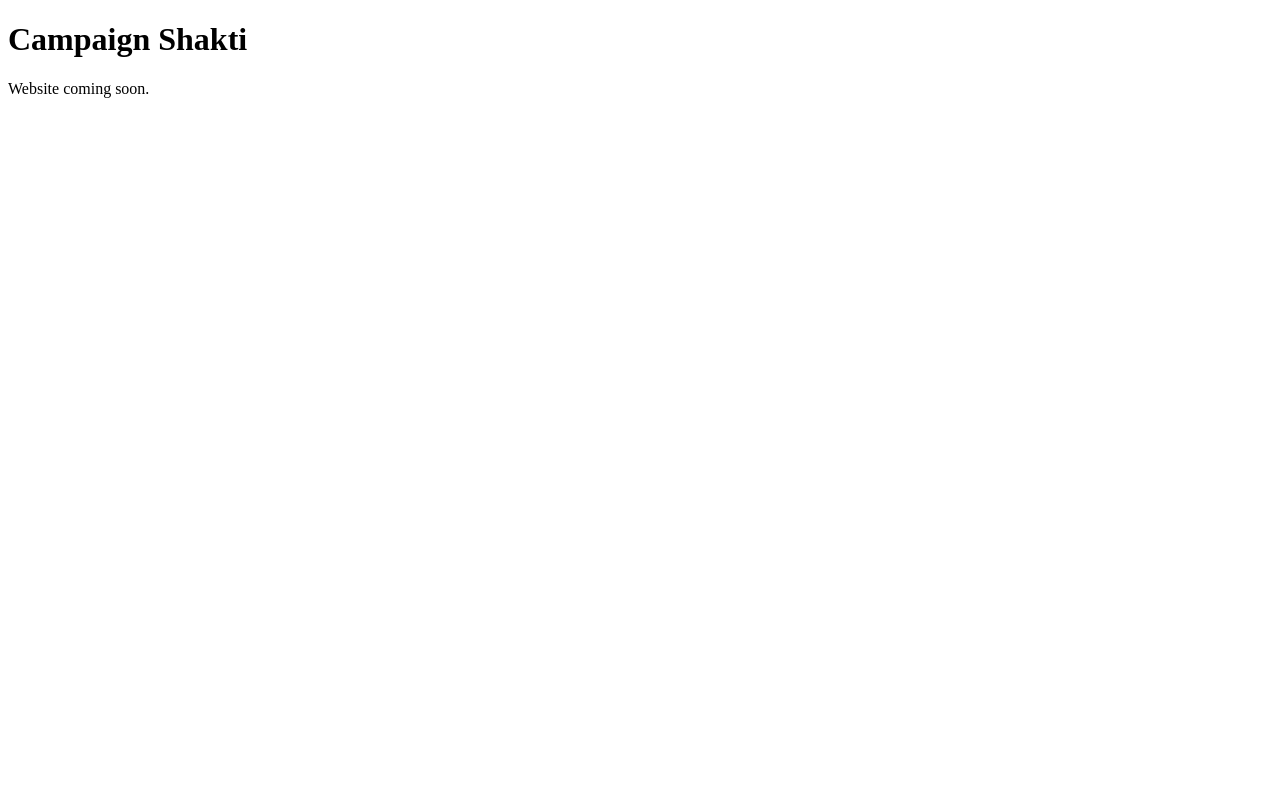
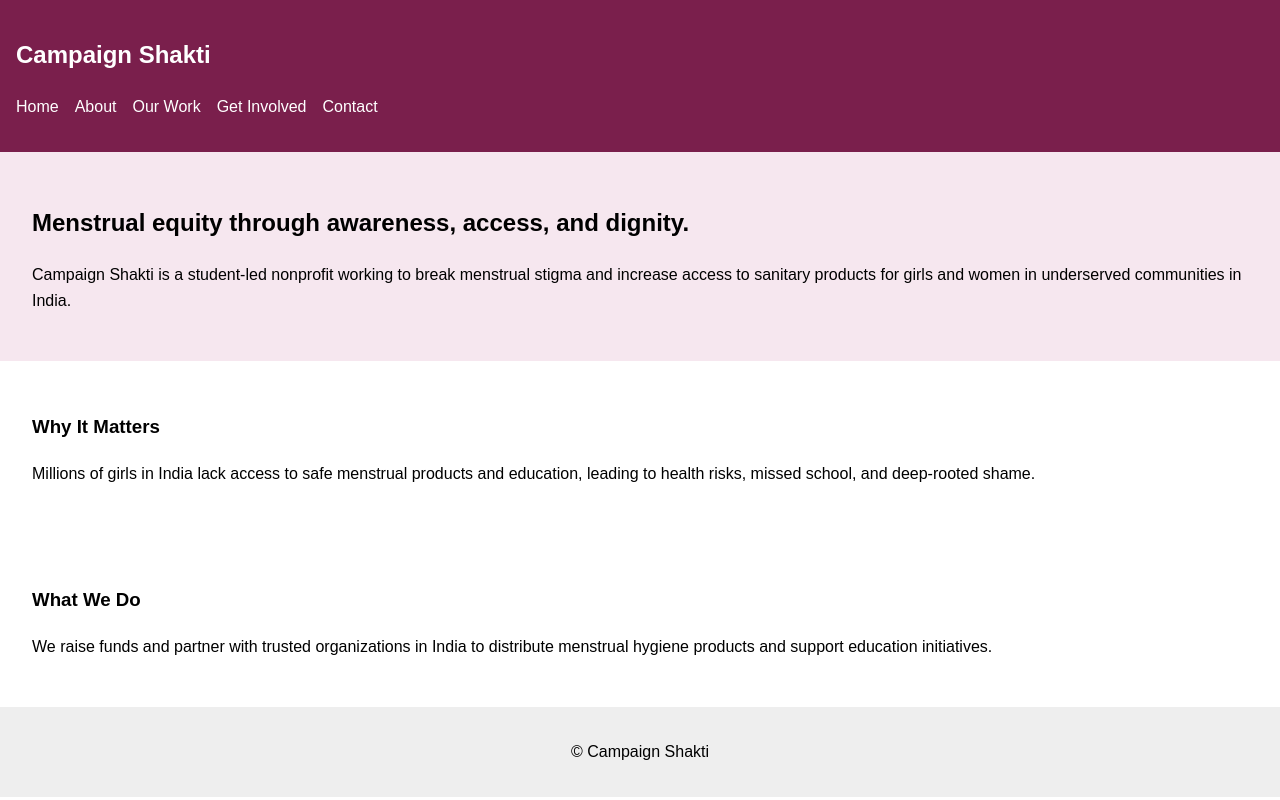
Before and after one commit to anshika-rath/shakti, a plain HTML site: page index.html in a window 1280 px wide. Drawn offline with Linux system fonts and the light colour scheme.

Commit message:
Update index.html

```diff
--- a/index.html
+++ b/index.html
@@ -1,10 +1,51 @@
 <!DOCTYPE html>
-<html>
-  <head>
-    <title>Campaign Shakti</title>
-  </head>
-  <body>
+<html lang="en">
+<head>
+  <meta charset="UTF-8">
+  <title>Campaign Shakti</title>
+  <link rel="stylesheet" href="style.css">
+</head>
+<body>
+
+  <nav>
     <h1>Campaign Shakti</h1>
-    <p>Website coming soon.</p>
-  </body>
+    <ul>
+      <li><a href="index.html">Home</a></li>
+      <li><a href="about.html">About</a></li>
+      <li><a href="work.html">Our Work</a></li>
+      <li><a href="get-involved.html">Get Involved</a></li>
+      <li><a href="contact.html">Contact</a></li>
+    </ul>
+  </nav>
+
+  <header>
+    <h2>Menstrual equity through awareness, access, and dignity.</h2>
+    <p>
+      Campaign Shakti is a student-led nonprofit working to break menstrual stigma
+      and increase access to sanitary products for girls and women in underserved
+      communities in India.
+    </p>
+  </header>
+
+  <section>
+    <h3>Why It Matters</h3>
+    <p>
+      Millions of girls in India lack access to safe menstrual products and education,
+      leading to health risks, missed school, and deep-rooted shame.
+    </p>
+  </section>
+
+  <section>
+    <h3>What We Do</h3>
+    <p>
+      We raise funds and partner with trusted organizations in India to distribute
+      menstrual hygiene products and support education initiatives.
+    </p>
+  </section>
+
+  <footer>
+    <p>© Campaign Shakti</p>
+  </footer>
+
+</body>
 </html>
```
